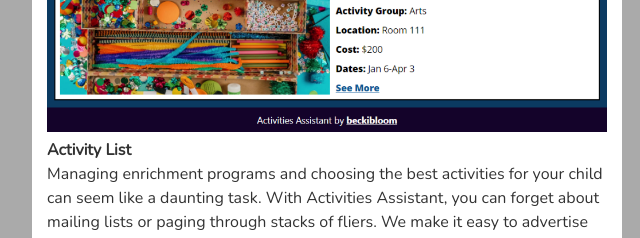
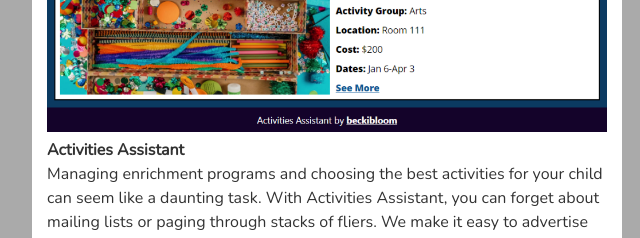
Before and after one commit to beckibloom/portfolio, a plain HTML site: page index.html in a window 1280 px wide. Shown: the part 2860-3098 px from the top of the page, 313-953 px from the left. Drawn offline with nearby package versions, Linux system fonts and the light colour scheme; a web font is replaced by a local one.

Commit message:
updated project name to Activities Assistant

```diff
--- a/index.html
+++ b/index.html
@@ -81,7 +81,7 @@
 
         <div class="project-image">
           <img src="images/ActivitiesList.png" alt="Activities Assistant activity list" class="project-sample">
-          <div class="project-text"><span class="project-title">Activity List</span>
+          <div class="project-text"><span class="project-title">Activities Assistant</span>
             <p>Managing enrichment programs and choosing the best activities for your child can seem like a daunting task. With Activities Assistant, you can forget about mailing lists or paging through stacks of fliers. We make it easy to advertise your activities to your community, giving everyone a one-stop-shop to find just the right enrichment for their little ones. As an activity coordinator, you can register for an account and add all of your activity information to your organization's Activity List. As a member of the community interested in attending activities, you can view the activities offered by your organization(s) of interest. Implemented with <span class="technologies">React, HTML, CSS, Node, Express, PostgreSQL, Mocha/Chai/Jest, Heroku/Now CLI, and Zeit.</span></p>
 
             <div class="project-buttons">
```
